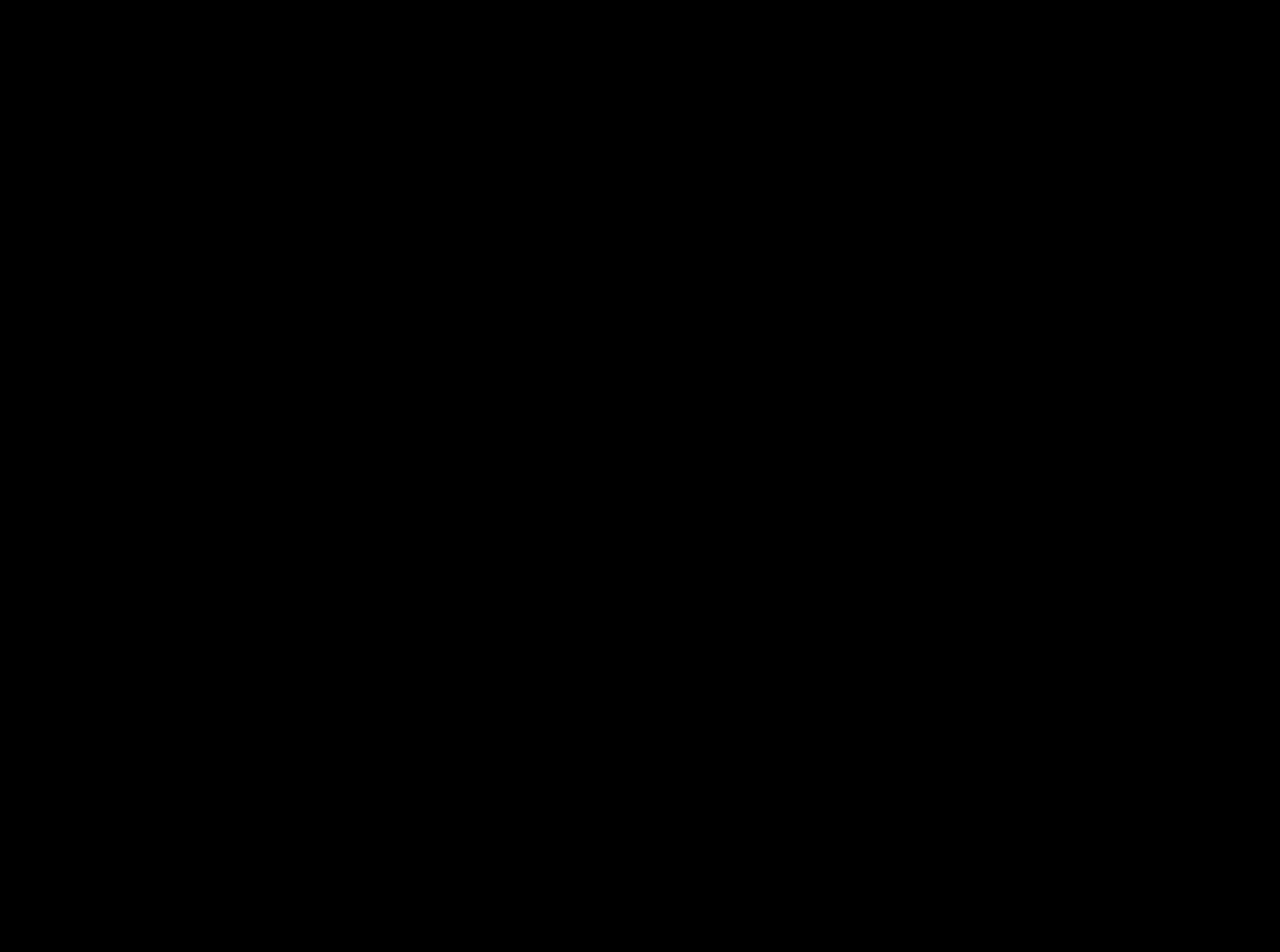
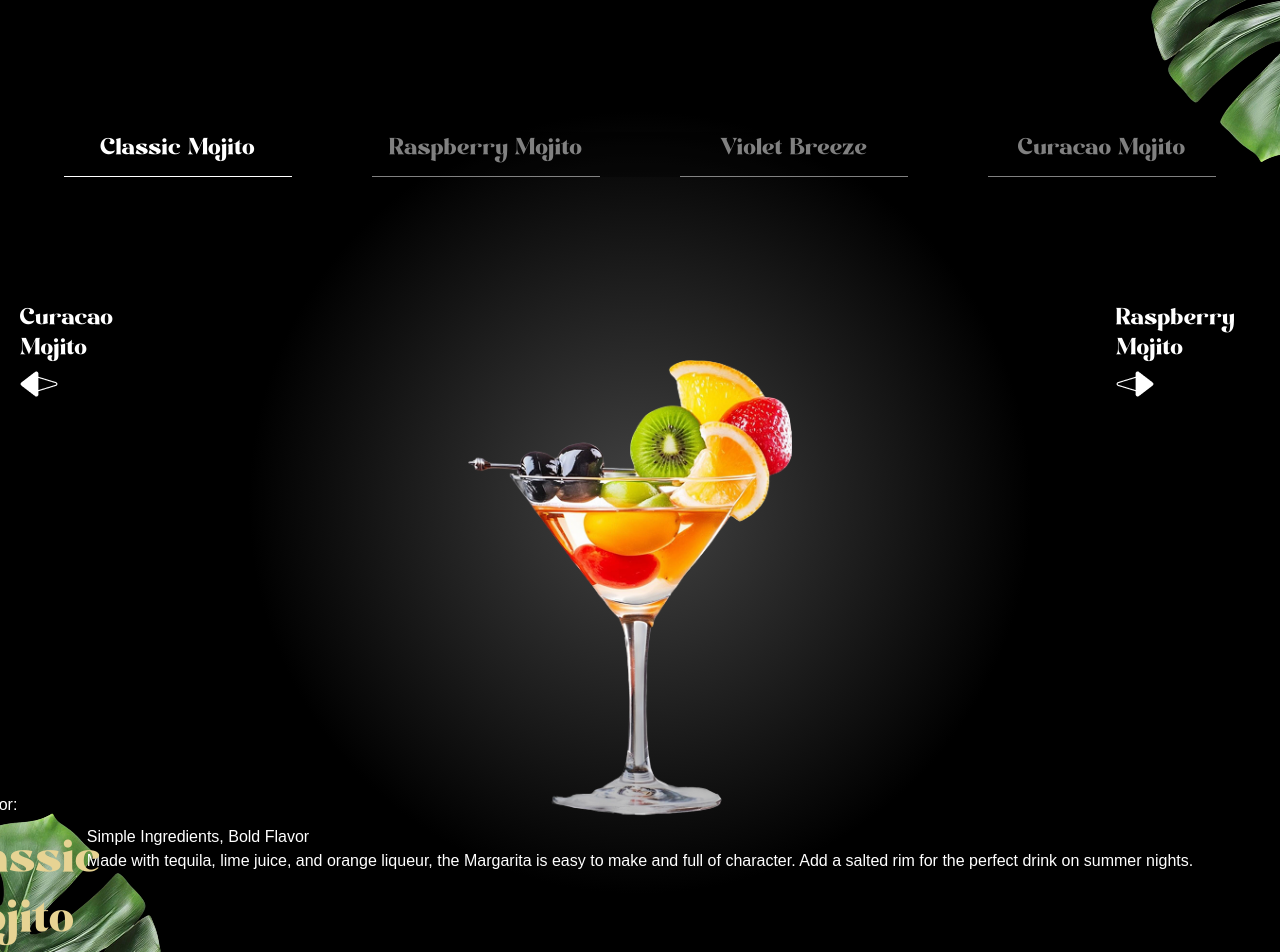
Before and after one commit to DescentChapfuwa/gsap_cocktails, a React (Vite) app: page / in a window 1280 px wide. Shown: the part 4120-5072 px from the top of the page. Before the commit the page ends 4012 px from the top, so only its background shows below. Built offline with nearby package versions, Linux system fonts and the light colour scheme; a web font is replaced by a local one.

Commit message:
Implemented the menu section

```diff
--- a/src/App.jsx
+++ b/src/App.jsx
@@ -6,6 +6,7 @@
 import Cocktails from "./components/Cocktails";
 import About from "./components/About";
 import Art from "./components/Art";
+import Menu from "./components/Menu";
 
 gsap.registerPlugin(ScrollTrigger, SplitText);
 
@@ -17,6 +18,7 @@
       <Cocktails />
       <About/>
       <Art/>
+      <Menu/>
     </main>
   );
 };
--- /dev/null
+++ b/src/components/Menu.jsx
@@ -0,0 +1,115 @@
+"use client";
+
+import React from "react";
+import { useState } from "react";
+import { sliderLists } from "../constants";
+import { useRef } from "react";
+
+const Menu = () => {
+  const [currentIndex, setCurrentIndex] = useState(0);
+
+  const totalCocktails = sliderLists.length;
+
+  const contentRef = useRef();
+
+  const gotoSlide = (index) => {
+    const newIndex = (index + totalCocktails) % totalCocktails;
+
+    setCurrentIndex(newIndex);
+  };
+
+  const getCocktailAt = (indexOffset) => {
+    return sliderLists[
+      (currentIndex + indexOffset + totalCocktails) % totalCocktails
+    ];
+  };
+
+  const currentCocktail = getCocktailAt(0);
+  const prevCocktail = getCocktailAt(-1);
+  const nextCocktail = getCocktailAt(1);
+
+  return (
+    <section id="menu" aria-labelledby="menu-heading">
+      <img
+        src="/images/slider-left-leaf.png"
+        alt="left-leaf"
+        id="m-left-leaf"
+      />
+      <img
+        src="/images/slider-right-leaf.png"
+        alt="right-leaf"
+        id="m-right-leaf"
+      />
+
+      <h2 id="menu-heading" className="sr-only">
+        Cocktail Menu
+      </h2>
+
+      <nav className="cocktail-tabs" aria-label="Cocktail Navigation">
+        {sliderLists.map((cocktail, index) => {
+          const isActive = index === currentIndex;
+
+          return (
+            <button
+              key={cocktail.id}
+              className={`${
+                isActive
+                  ? "text-white border-white"
+                  : "text-white/50  border-white/50"
+              }`}
+              onClick={() => gotoSlide(index)}
+            >
+              {cocktail.name}
+            </button>
+          );
+        })}
+      </nav>
+
+      <div className="content">
+        <div className="arrows">
+          <button
+            className="text-left"
+            onClick={() => gotoSlide(currentIndex - 1)}
+          >
+            <span>{prevCocktail.name}</span>
+            <img
+              src="/images/right-arrow.png"
+              aria-hidden="true"
+              alt="right-arrow"
+            />
+          </button>
+
+          <button
+            className="text-left"
+            onClick={() => gotoSlide(currentIndex - 1)}
+          >
+            <span>{nextCocktail.name}</span>
+            <img
+              src="/images/left-arrow.png"
+              aria-hidden="true"
+              alt="left-arrow"
+            />
+          </button>
+        </div>
+
+        <div className="cocktail">
+          <img src={currentCocktail.image} alt="" className="object-contain" />
+        </div>
+
+        <div className="recipe lg:mr-40">
+          <div className="info" ref={contentRef}>
+            <p>Recipe for:</p>
+            <p id="title">{currentCocktail.name}</p>
+          </div>
+        </div>
+
+        <div className="details">
+          <h2>{currentCocktail.title}</h2>
+          <p>{currentCocktail.description}</p>
+        </div>
+      </div>
+    </section>
+  );
+};
+
+export default Menu;
```
